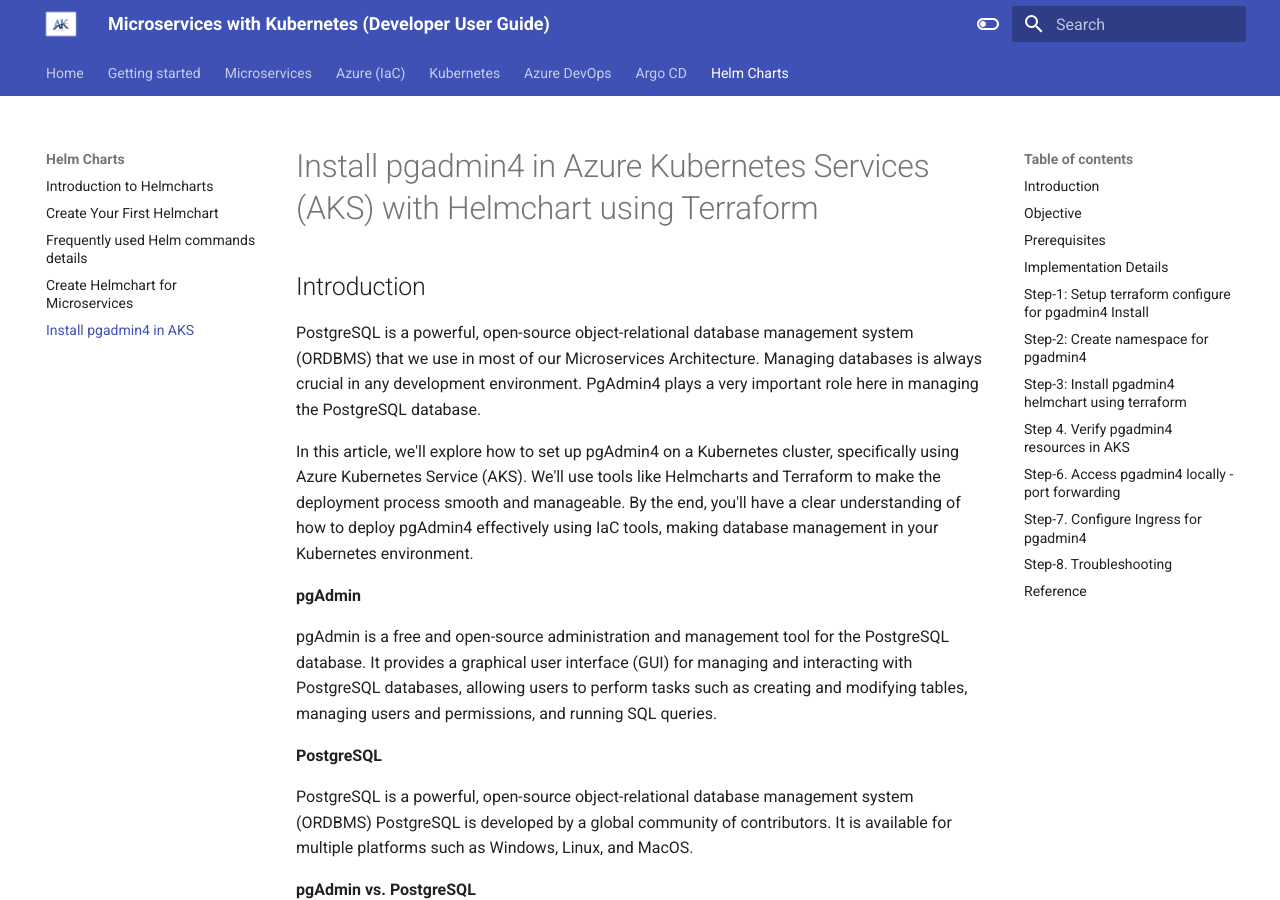
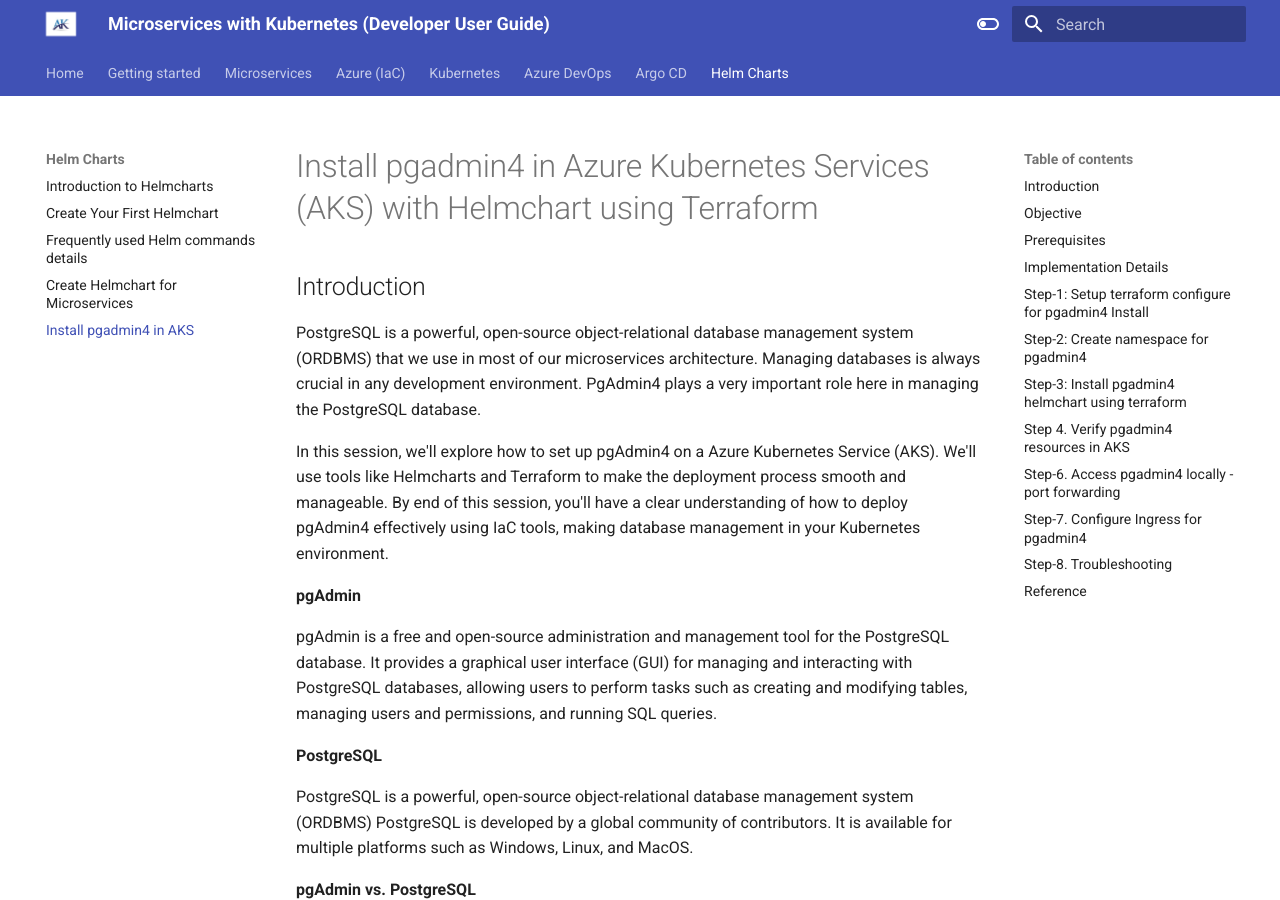
Before and after one commit to akeesari/micros-k8s, an MkDocs documentation site: the page built from docs/helmchart/5-install-pgadmin4.md, in a window 1280 px wide and 900 px high. Built offline with MkDocs 1.6.1 and Material for MkDocs 9.7.7, drawn with Linux system fonts in a browser that asks for light colours.

Commit message:
Install pgadmin4

```diff
--- a/docs/helmchart/5-install-pgadmin4.md
+++ b/docs/helmchart/5-install-pgadmin4.md
@@ -3,10 +3,10 @@
 ## Introduction
 
 
-PostgreSQL is a powerful, open-source object-relational database management system (ORDBMS) that we use in most of our Microservices Architecture. Managing databases is always crucial in any development environment. PgAdmin4 plays a very important role here in managing the PostgreSQL database.
+PostgreSQL is a powerful, open-source object-relational database management system (ORDBMS) that we use in most of our microservices architecture. Managing databases is always crucial in any development environment. PgAdmin4 plays a very important role here in managing the PostgreSQL database.
 
 
-In this article, we'll explore how to set up pgAdmin4 on a Kubernetes cluster, specifically using Azure Kubernetes Service (AKS). We'll use tools like Helmcharts and Terraform to make the deployment process smooth and manageable. By the end, you'll have a clear understanding of how to deploy pgAdmin4 effectively using IaC tools, making database management in your Kubernetes environment.
+In this session, we'll explore how to set up pgAdmin4 on a Azure Kubernetes Service (AKS). We'll use tools like Helmcharts and Terraform to make the deployment process smooth and manageable. By end of this session, you'll have a clear understanding of how to deploy pgAdmin4 effectively using IaC tools, making database management in your Kubernetes environment.
 
 
 **pgAdmin**
```
